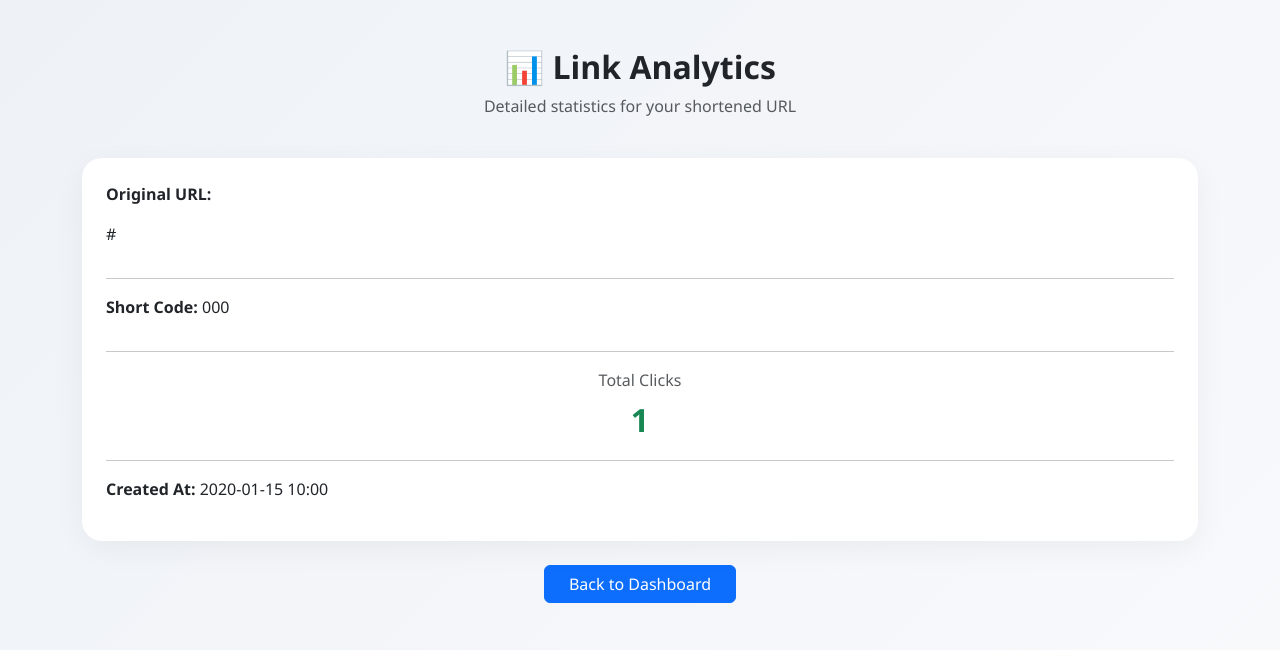
After one commit to dbansal0607/url-shortener-fastapi, a FastAPI app: page /stats/000 in a window 1280 px wide. The commit adds this page. Shown: the top 650 px of the page. Run offline with FastAPI, Linux system fonts and the light colour scheme; tables that the repository leaves empty hold one stand-in row (values such as "Sample post").

Commit message:
Final production version with dashboard and analytics

```diff
--- /dev/null
+++ b/app/templates/stats.html
@@ -0,0 +1,78 @@
+<!DOCTYPE html>
+<html lang="en">
+<head>
+    <meta charset="UTF-8">
+    <title>Analytics</title>
+    <meta name="viewport" content="width=device-width, initial-scale=1">
+
+    <link href="https://cdn.jsdelivr.net/npm/bootstrap@5.3.2/dist/css/bootstrap.min.css" rel="stylesheet">
+
+    <style>
+        body {
+            background: linear-gradient(135deg, #eef2f7, #f8f9fb);
+            font-family: 'Segoe UI', sans-serif;
+        }
+
+        .card {
+            border-radius: 20px;
+            box-shadow: 0 8px 30px rgba(0,0,0,0.05);
+            border: none;
+        }
+
+        .stat-number {
+            font-size: 2rem;
+            font-weight: 700;
+        }
+
+        .hero {
+            text-align: center;
+            margin-bottom: 40px;
+        }
+
+        .hero h2 {
+            font-weight: 700;
+        }
+    </style>
+</head>
+
+<body>
+
+<div class="container py-5">
+
+    <div class="hero">
+        <h2>📊 Link Analytics</h2>
+        <p class="text-muted">Detailed statistics for your shortened URL</p>
+    </div>
+
+    <div class="card p-4 mb-4">
+        <p><strong>Original URL:</strong></p>
+        <p class="text-break">{{ url.original_url }}</p>
+
+        <hr>
+
+        <p><strong>Short Code:</strong> {{ url.short_code }}</p>
+
+        <hr>
+
+        <div class="text-center">
+            <p class="text-muted mb-1">Total Clicks</p>
+            <div class="stat-number text-success">
+                {{ url.clicks }}
+            </div>
+        </div>
+
+        <hr>
+
+        <p><strong>Created At:</strong> {{ url.created_at.strftime('%Y-%m-%d %H:%M') }}</p>
+    </div>
+
+    <div class="text-center">
+        <a href="/" class="btn btn-primary px-4">
+            Back to Dashboard
+        </a>
+    </div>
+
+</div>
+
+</body>
+</html>
```
Also changed, not shown: app/routes.py (+41 -10 lines), app/templates/index.html (+112 -24 lines), render.yaml (added, +11 -0 lines).
